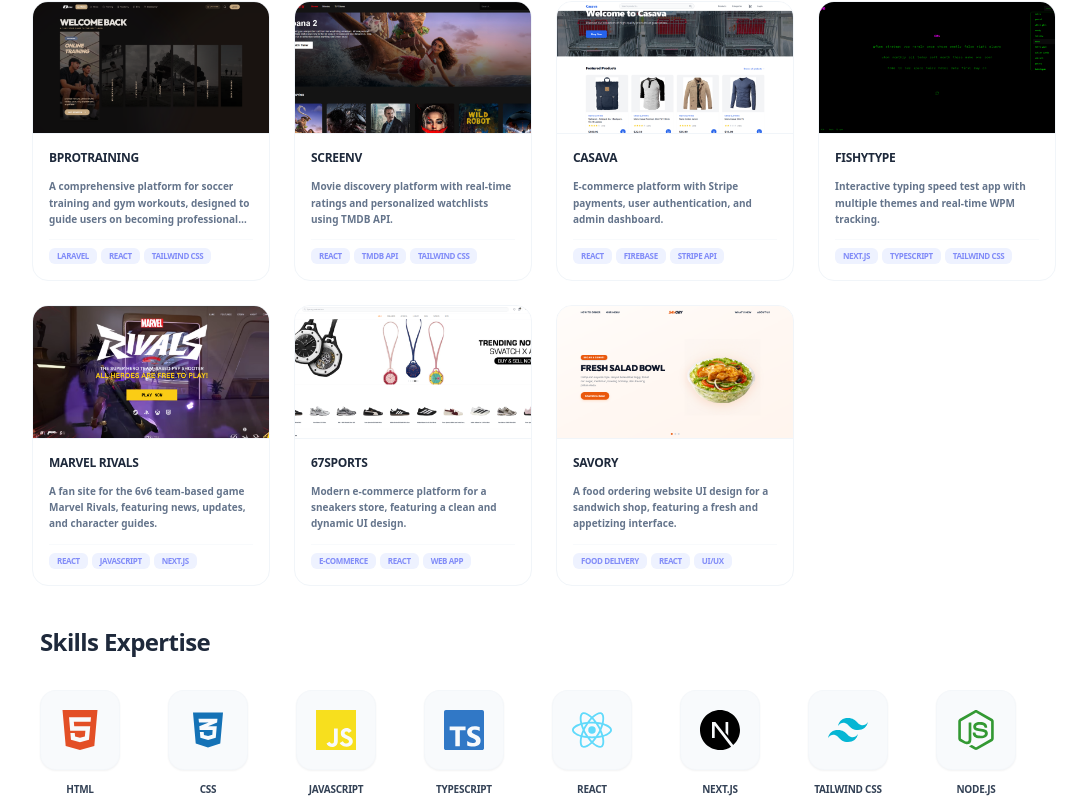
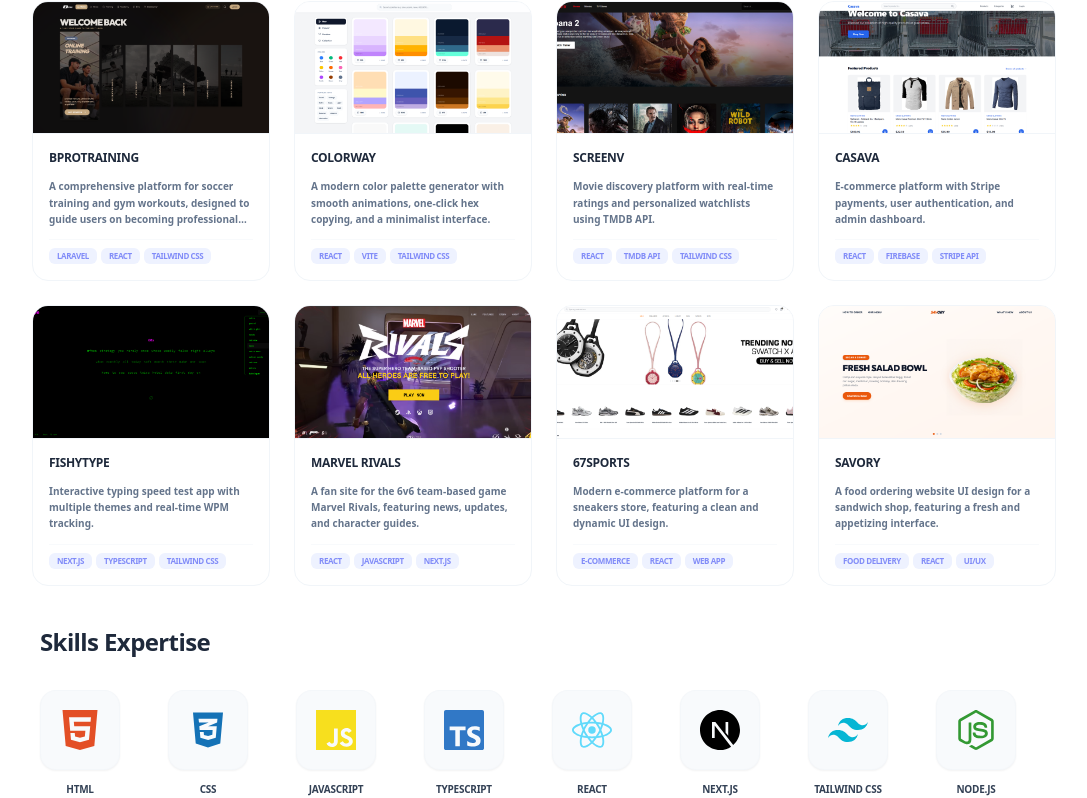
Before and after one commit to dutaalamin/portfolio, a React (Create React App) app: page / in a window 1280 px wide. Shown: the part 1090-1888 px from the top of the page, without its empty margins (192-1279 px from the left). Built offline with nearby package versions, Linux system fonts and the light colour scheme; the HTML template or start-up script is replaced by a standard one.

Commit message:
Add Colorway project to portfolio

```diff
--- a/src/components/Projects.js
+++ b/src/components/Projects.js
@@ -7,6 +7,7 @@
 import sportsImage from '../images/67sports.png';
 import savoryzImage from '../images/savory.png';
 import bproImage from '../images/bpro.png';
+import colorwayImage from '../images/colorway.png';
 
 const projects = [
   {
@@ -16,6 +17,14 @@
     tags: ["Laravel", "React", "Tailwind CSS"],
     liveUrl: "https://gtech.gaisar.id/",
     sourceUrl: "https://gtech.gaisar.id/",
+  },
+  {
+    title: "Colorway",
+    description: "A modern color palette generator with smooth animations, one-click hex copying, and a minimalist interface.",
+    image: colorwayImage,
+    tags: ["React", "Vite", "Tailwind CSS"],
+    liveUrl: "https://colorways.vercel.app/",
+    sourceUrl: "https://colorways.vercel.app/",
   },
   {
     title: "ScreenV",
```
Also changed, not shown: src/images/colorway.png (added).
